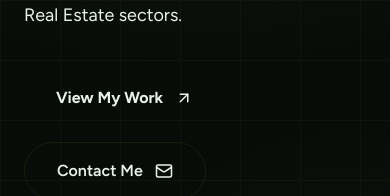
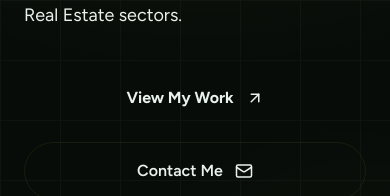
Before and after one commit to ahmedalazaiza/azaiza-portfolio, a React (Vite) app: page / in a window 390 px wide. Shown: the part 660-856 px from the top of the page. Built offline with nearby package versions, Linux system fonts and the light colour scheme; no server answers; the database is empty.

Commit message:
UI: Make Hero action buttons 100% full-width on mobile view

```diff
--- a/src/app/sections/HeroSection.tsx
+++ b/src/app/sections/HeroSection.tsx
@@ -102,20 +102,20 @@ export default function HeroSection({ onWorkClick }: HeroSectionProps) {
               initial={{ opacity: 0, y: 15 }}
               animate={{ opacity: 1, y: 0 }}
               transition={{ duration: 0.5, delay: 0.5 }}
-              className="flex flex-wrap gap-4"
+              className="flex flex-col sm:flex-row gap-4 w-full sm:w-auto"
             >
               <button
                 onClick={onWorkClick}
-                className="group flex items-center gap-3 px-8 py-4 rounded-full bg-primary text-primary-foreground font-bold text-base hover:shadow-[0_0_40px_rgba(170,255,56,0.3)] transition-all duration-300 active:scale-95"
+                className="group flex items-center justify-center gap-3 w-full sm:w-auto px-8 py-4 rounded-full bg-primary text-primary-foreground font-bold text-base hover:shadow-[0_0_40px_rgba(170,255,56,0.3)] transition-all duration-300 active:scale-95 text-center"
               >
-                View My Work
+                <span>View My Work</span>
                 <ArrowUpRight size={18} className="group-hover:translate-x-0.5 group-hover:-translate-y-0.5 transition-transform" />
               </button>
               <button
                 onClick={scrollToContact}
-                className="group flex items-center gap-3 px-8 py-4 rounded-full border border-border bg-card text-foreground font-semibold text-base hover:border-primary/40 hover:bg-primary/5 transition-all duration-300 active:scale-95"
+                className="group flex items-center justify-center gap-3 w-full sm:w-auto px-8 py-4 rounded-full border border-border bg-card text-foreground font-semibold text-base hover:border-primary/40 hover:bg-primary/5 transition-all duration-300 active:scale-95 text-center"
               >
-                Contact Me
+                <span>Contact Me</span>
                 <Mail size={18} />
               </button>
             </motion.div>
```
